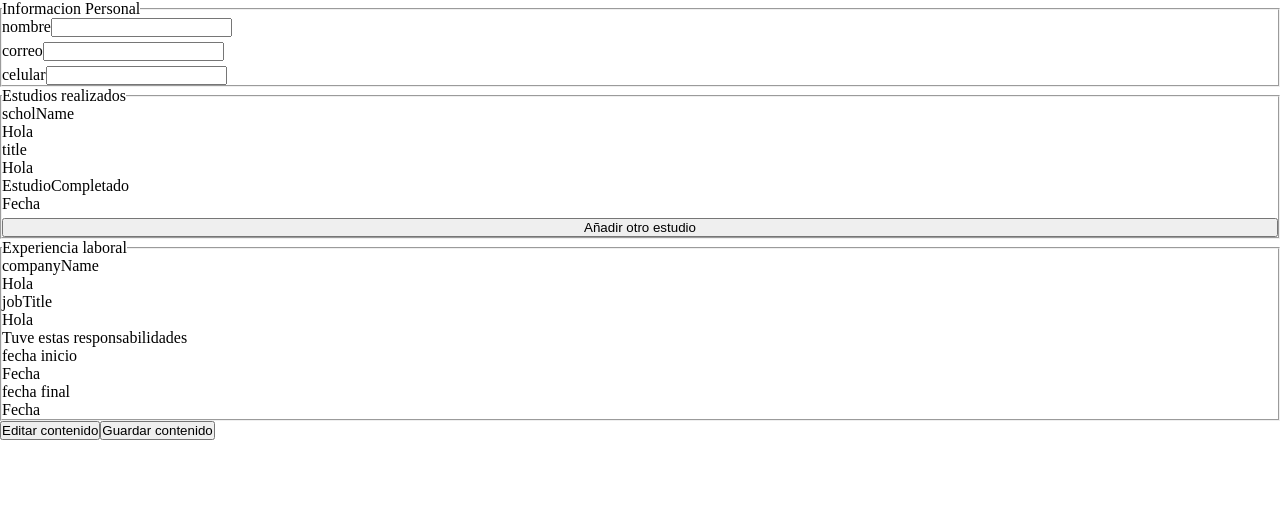
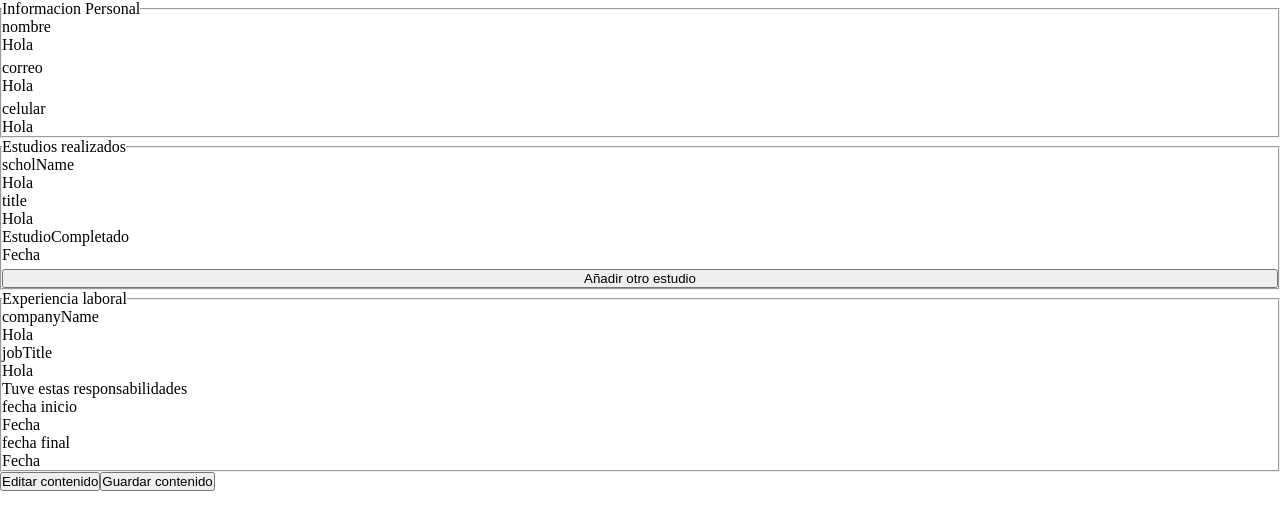
Before and after one commit to kopolo435/cv-application, a React (Vite) app: page / in a window 1280 px wide. Shown: the top 530 px of the page. Built offline with nearby package versions, Linux system fonts and the light colour scheme.

Commit message:
Agrega variable de status a componente

```diff
--- a/src/components/InputComponents.jsx
+++ b/src/components/InputComponents.jsx
@@ -3,9 +3,9 @@ import Field from "./Field";
 function PersonalInfo({ status }) {
   return (
     <div className="inputContainer">
-      <Field type="text" name="nombre" status="edit"></Field>
-      <Field type="email" name="correo" status="edit"></Field>
-      <Field type="tel" name="celular" status="edit"></Field>
+      <Field type="text" name="nombre" status={status}></Field>
+      <Field type="email" name="correo" status={status}></Field>
+      <Field type="tel" name="celular" status={status}></Field>
     </div>
   );
 }
```
